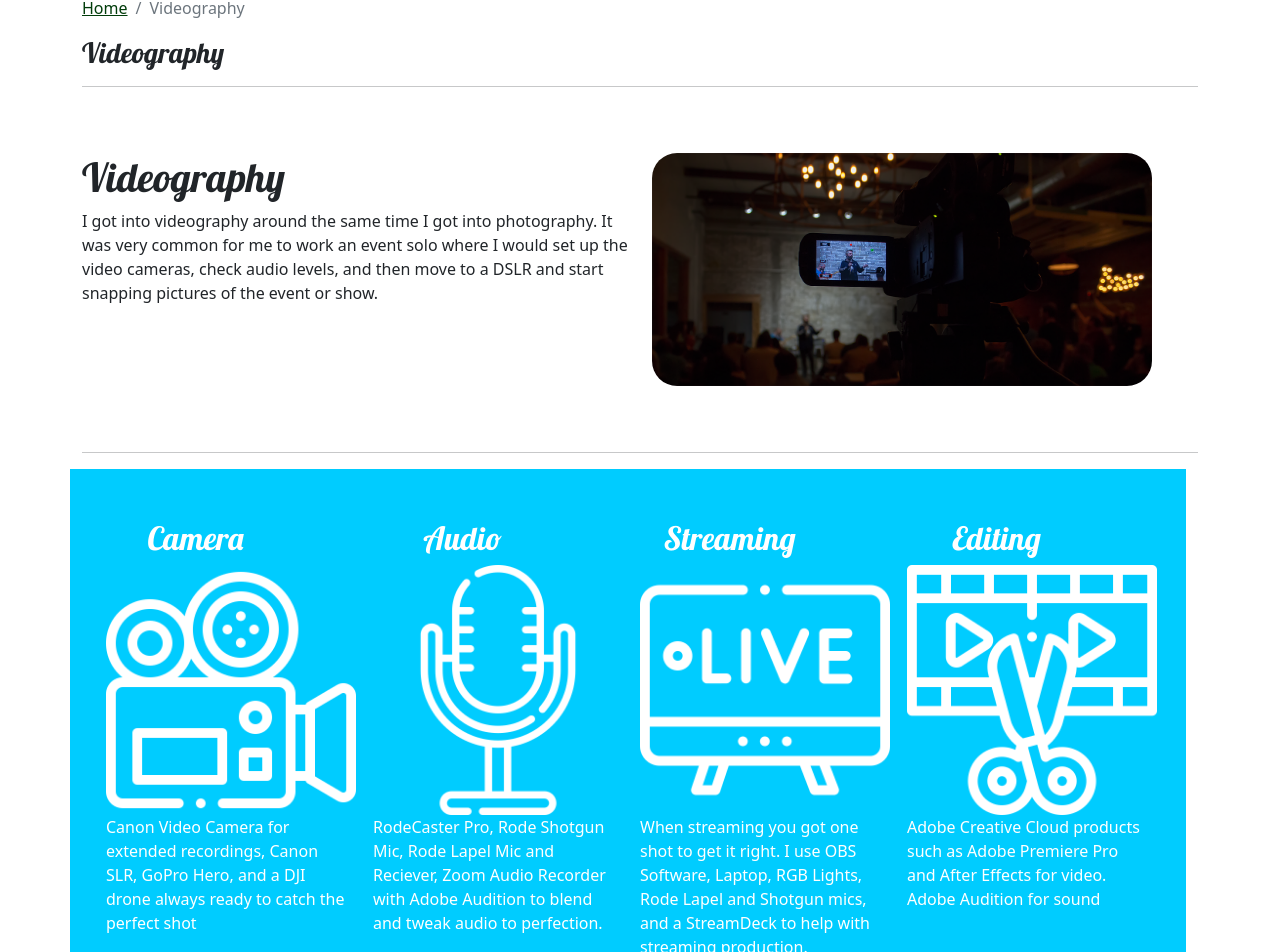
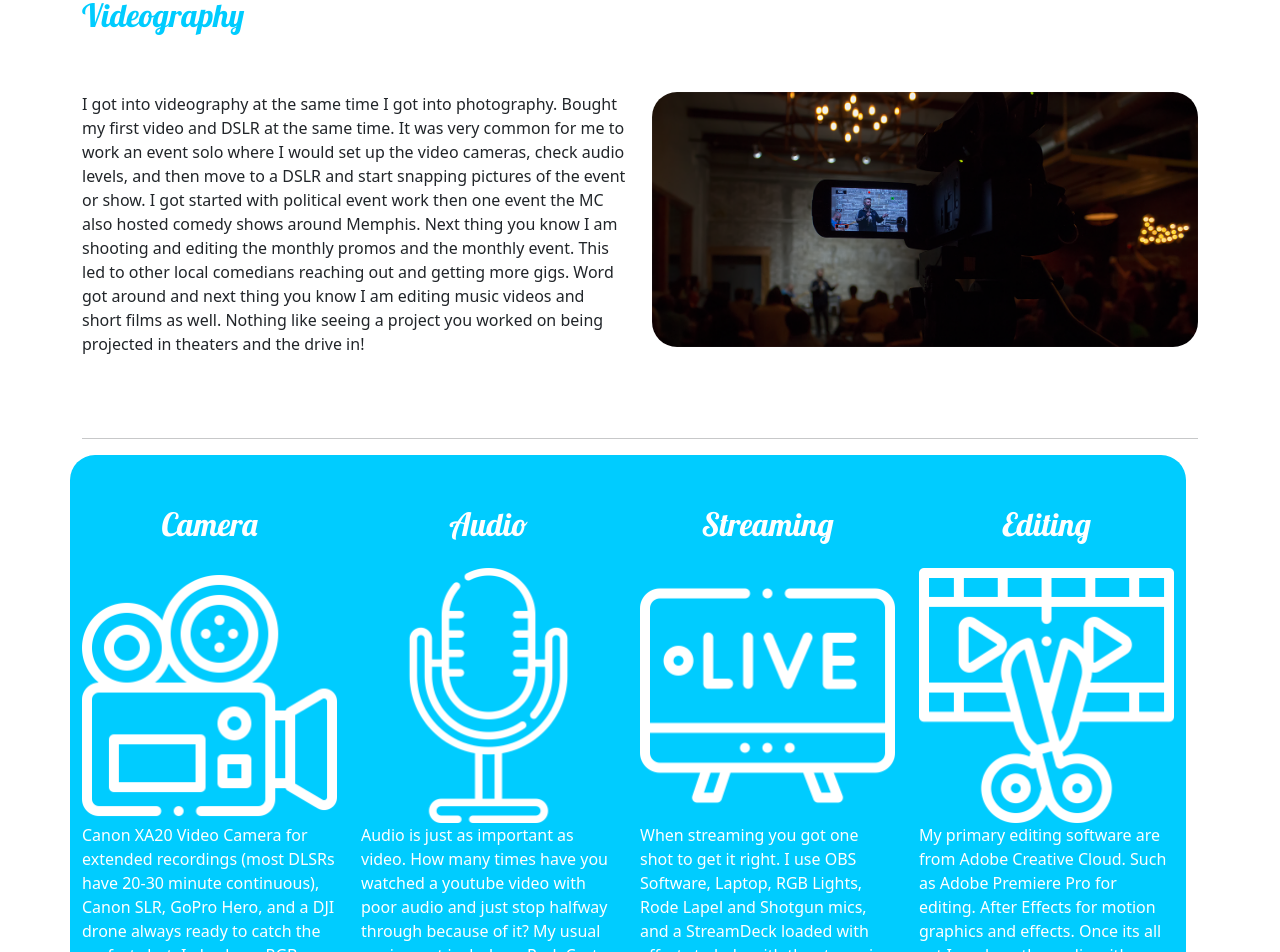
Before and after one commit to LeeOtts/portfolio, a React (Create React App) app: page /videography in a window 1280 px wide. Shown: the part 164-1116 px from the top of the page. Built offline with nearby package versions, Linux system fonts and the light colour scheme; some icons are missing.

Commit message:
Before Gallery

```diff
--- a/src/App.css
+++ b/src/App.css
@@ -34,7 +34,7 @@ h3,
 }
 
 h2 {
-    color: rgb(1, 60, 10);
+    color:#00ccff
 }
 
 .card-img-overlay .card-title {
@@ -80,8 +80,6 @@ h2 {
     background-image: linear-gradient(180deg, #000000 90%, #00ccff 100%);
     margin-bottom: 2rem;
     min-height: 8rem;
-    border-bottom-style: solid;
-    border-color: whitesmoke;
 }
 
 .page-enter {
@@ -104,11 +102,8 @@ h2 {
     transition: 300ms ease-in;
 }
 
-.center {
-    display: flex;
-    justify-content: "center";
-    align-items: "center";
-}
+
+/* Videography Page CSS */
 
 .youtube-embed {
     align-items: "center";
@@ -120,10 +115,27 @@ h2 {
     color: white;
     align-content: center;
     width: 100%;
+    border-radius: 25px;
+
 }
 
 .icon-background h2 {
     color: white;
     text-align: center;
-    padding-right: 4rem;
+    padding-bottom:1rem;;
 }
+
+.center {
+    text-align: center;
+    display: block;
+    justify-content: center;
+    align-items: center;
+
+    width: 100%;
+}
+
+.icon p {
+    padding: 1rem;
+}
+
+/* Text Animation */
--- a/src/pages/HomePage.js
+++ b/src/pages/HomePage.js
@@ -11,13 +11,13 @@ const HomePage = () => {
         <Container>
             <SubHeader current='Home' />
             <Row className='row-content'>
-                <Col>
+                <Col sm='12' lg='5'>
                     <img width='300rem' src={HeadShot} alt='Headshot of Lee in front of computer' className='headshot' />
                 </Col>
-                <Col sm='12' lg='5'>
-                    <h1>
+                <Col sm='12' lg='7'>
+                    <h2>
                         A little about me...
-                    </h1>
+                    </h2>
                     <p>
                         Hey, y’all! My name is Lee and I am a web developer born and raised in Memphis, TN currently residing in Bartlett, TN with my wife and our kids, 2 cats, and 1 rescue pup named Whiskey.
                     </p>
@@ -30,7 +30,7 @@ const HomePage = () => {
             <hr />
             <Row className='row-content'>
 
-                <Col sm='12' lg='5'>
+                <Col sm='12' lg='7'>
 
                     <p>
                         In 2012, I broke 8 vertebrae and had multiple surgeries to repair the damage.
@@ -42,7 +42,7 @@ const HomePage = () => {
                         Next came trying to figure out what to call my business. It’s common for photographers to refer to themselves as shooters, even in the dictionary.
                     </p>
                 </Col>
-                <Col sm='6' lg='6' style={{ textAlign: "center" }}>
+                <Col sm='12' lg='5' >
                     <img width='500rem' src={Xray} alt='xray after my 2017 surgery' className='image' />
 
                 </Col>
@@ -53,22 +53,24 @@ const HomePage = () => {
                     My work has been featured in
                 </h1>
 
-
-                <Col xs='12' md='12' xl='4' style={{ textAlign: "center", paddingBottom: "2rem" }}>
-                    <a href='https://www.commercialappeal.com/'>
-                        <img width='350rem' src={Commercial_Appeal_Logo} alt='commercial appeal logo' target='_blank' />
+                <Col md='12' lg='4' className='center'>
+                    <a href='https://www.myclickmag.com/' target='_blank' rel="noreferrer">
+                        <img width='350rem' src={Click_Logo} alt='click magazine logo' />
                     </a>
                 </Col>
-                <Col xs='12' md='12' xl='4' style={{ textAlign: "center", paddingBottom: "2rem", paddingTop: "2rem" }}>
-                    <a href='https://www.memphisflyer.com/' >
-                        <img width='350rem' src={Memphis_Flyer_Logo} alt='memphis flyer logo' target='_blank' />
+
+                <Col md='12' lg='4' className='center' style={{ padding: "3rem" }}>
+                    <a href='https://www.memphisflyer.com/' target='_blank' rel="noreferrer">
+                        <img width='350rem' src={Memphis_Flyer_Logo} alt='memphis flyer logo' />
                     </a>
                 </Col>
-                <Col xs='12' md='12' xl='4' style={{ textAlign: "center", paddingBottom: "2rem" }}>
-                    <a href='https://www.myclickmag.com/'>
-                        <img width='350rem' src={Click_Logo} alt='click magazine logo' target='_blank' />
+
+                <Col md='12' lg='4' className='center'>
+                    <a href='https://www.commercialappeal.com/' target='_blank' rel="noreferrer">
+                        <img width='350rem' src={Commercial_Appeal_Logo} alt='commercial appeal logo' />
                     </a>
                 </Col>
+
             </Row>
         </Container>
     );
--- a/src/pages/VideographyPage.js
+++ b/src/pages/VideographyPage.js
@@ -10,39 +10,46 @@ import CameraIcon from '../app/assets/img/camera_white.png';
 const VideographyPage = () => {
     return (
         <Container>
-            <SubHeader current="Videography" />
+
+            <Row>
+                <Col>
+                    <h2>Videography</h2>
+                </Col>
+            </Row>
             <Row className="row-content">
-                <Col>
-                    <h1>Videography</h1>
-                    <p>I got into videography around the same time I got into photography. It was very common for me to work an event solo where I would set up the video cameras, check audio levels, and then move to a DSLR and start snapping pictures of the event or show. </p>
+                <Col md='12' lg='6'>
+
+                    <p>
+                        I got into videography at the same time I got into photography. Bought my first video and DSLR at the same time. It was very common for me to work an event solo where I would set up the video cameras, check audio levels, and then move to a DSLR and start snapping pictures of the event or show. I got started with political event work then one event the MC also hosted comedy shows around Memphis. Next thing you know I am shooting and editing the monthly promos and the monthly event. This led to other local comedians reaching out and getting more gigs. Word got around and next thing you know I am editing music videos and short films as well. Nothing like seeing a project you worked on being projected in theaters and the drive in!
+                    </p>
                 </Col>
-                <Col>
-                    <img src={VideoCamera} alt='screenshot during the editing process ' className='image' width='500rem' />
+                <Col md='12' lg='6'>
+                    <img src={VideoCamera} alt='screenshot during the editing process ' className='center image' width='500rem' />
                 </Col>
             </Row>
 
             <hr />
 
-            <Row className="icon-background row-content container-fluid ">
+            <Row className="icon-background row-content" style={{ position: '' }} >
                 <Col md='10' lg='3'>
                     <h2>Camera</h2>
-                    <img src={CameraIcon} alt='video camera icon ' width='250rem' style={{ alignSelf: 'center' }} />
-                    <p>Canon Video Camera for extended recordings, Canon SLR, GoPro Hero, and a DJI drone always ready to catch the perfect shot</p>
+                    <img src={CameraIcon} alt='video camera icon ' width='250rem' className="center" />
+                    <p>Canon XA20 Video Camera for extended recordings (most DLSRs have 20-30 minute continuous), Canon SLR, GoPro Hero, and a DJI drone always ready to catch the perfect shot. I also have RGB lights and white lights for the perfect lighting</p>
                 </Col>
                 <Col md='10' lg='3'>
                     <h2>Audio</h2>
-                    <img src={MicrophoneIcon} alt='microphone icon ' width='250rem' style={{ alignSelf: 'center' }} />
-                    <p>RodeCaster Pro, Rode Shotgun Mic, Rode Lapel Mic and Reciever, Zoom Audio Recorder with Adobe Audition to blend and tweak audio to perfection.</p>
+                    <img src={MicrophoneIcon} alt='microphone icon ' width='250rem' className="center" />
+                    <p>Audio is just as important as video. How many times have you watched a youtube video with poor audio and just stop halfway through because of it? My  usual equipment includes a RodeCaster Pro, Rode Shotgun Mic, Rode Lapel Mic and Receiver, Zoom Audio Recorder all being edited with Adobe Audition to blend and tweak audio to perfection.</p>
                 </Col>
                 <Col md='10' lg='3'>
-                <h2>Streaming</h2>
-                    <img src={LiveIcon} alt='streaming icon ' width='250rem' style={{ alignSelf: 'center' }}/>
-                    <p>When streaming you got one shot to get it right. I use OBS Software, Laptop, RGB Lights, Rode Lapel and Shotgun mics, and a StreamDeck to help with streaming production.</p>
+                    <h2>Streaming</h2>
+                    <img src={LiveIcon} alt='streaming icon ' width='250rem' className="center" />
+                    <p>When streaming you got one shot to get it right. I use OBS Software, Laptop, RGB Lights, Rode Lapel and Shotgun mics, and a StreamDeck loaded with effects to help with the streaming production.</p>
                 </Col>
-                <Col md='10' lg='3'>
-                <h2>Editing</h2>
-                    <img src={FilmEditIcon} alt='editing icon ' width='250rem' style={{ alignSelf: 'center' }} />
-                    <p>Adobe Creative Cloud products such as Adobe Premiere Pro and After Effects for video. Adobe Audition for sound</p>
+                <Col md='10' lg='3' >
+                    <h2 >Editing</h2>
+                    <img src={FilmEditIcon} alt='editing icon ' width='250rem' className="center" />
+                    <p >My primary editing software are from Adobe Creative Cloud. Such as Adobe Premiere Pro for editing. After Effects for motion graphics and effects. Once its all cut I work on the audio with Adobe Audition. A great video needs a great thumbnail and that is where Photoshop and Illustrator come in handy</p>
                 </Col>
             </Row>
             <hr />
```
Also changed, not shown: src/pages/AboutPage.js (deleted, +0 -13 lines), src/pages/WebDevelopmentPage.js (+17 -12 lines), src/components/Gallery.js (added).
